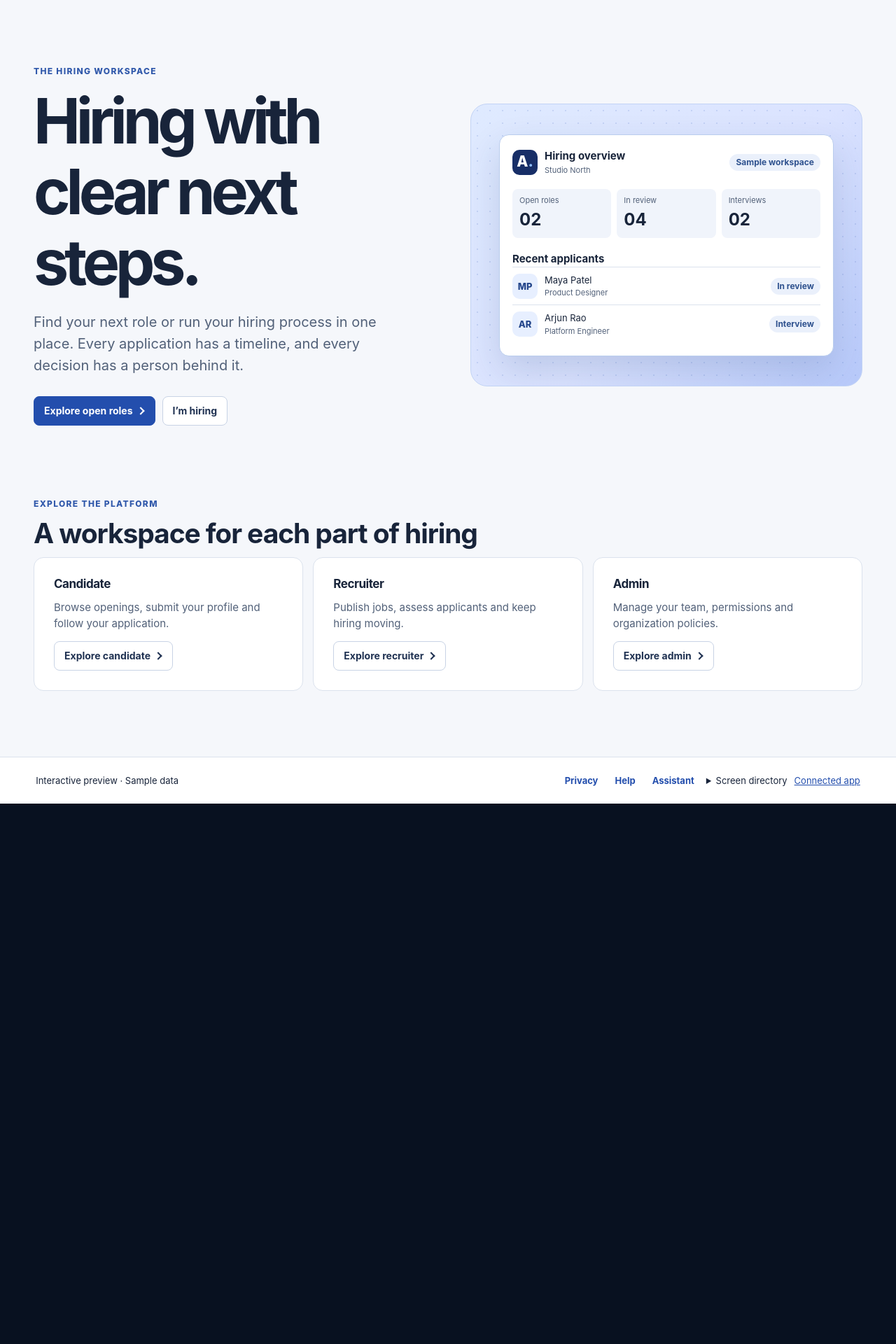
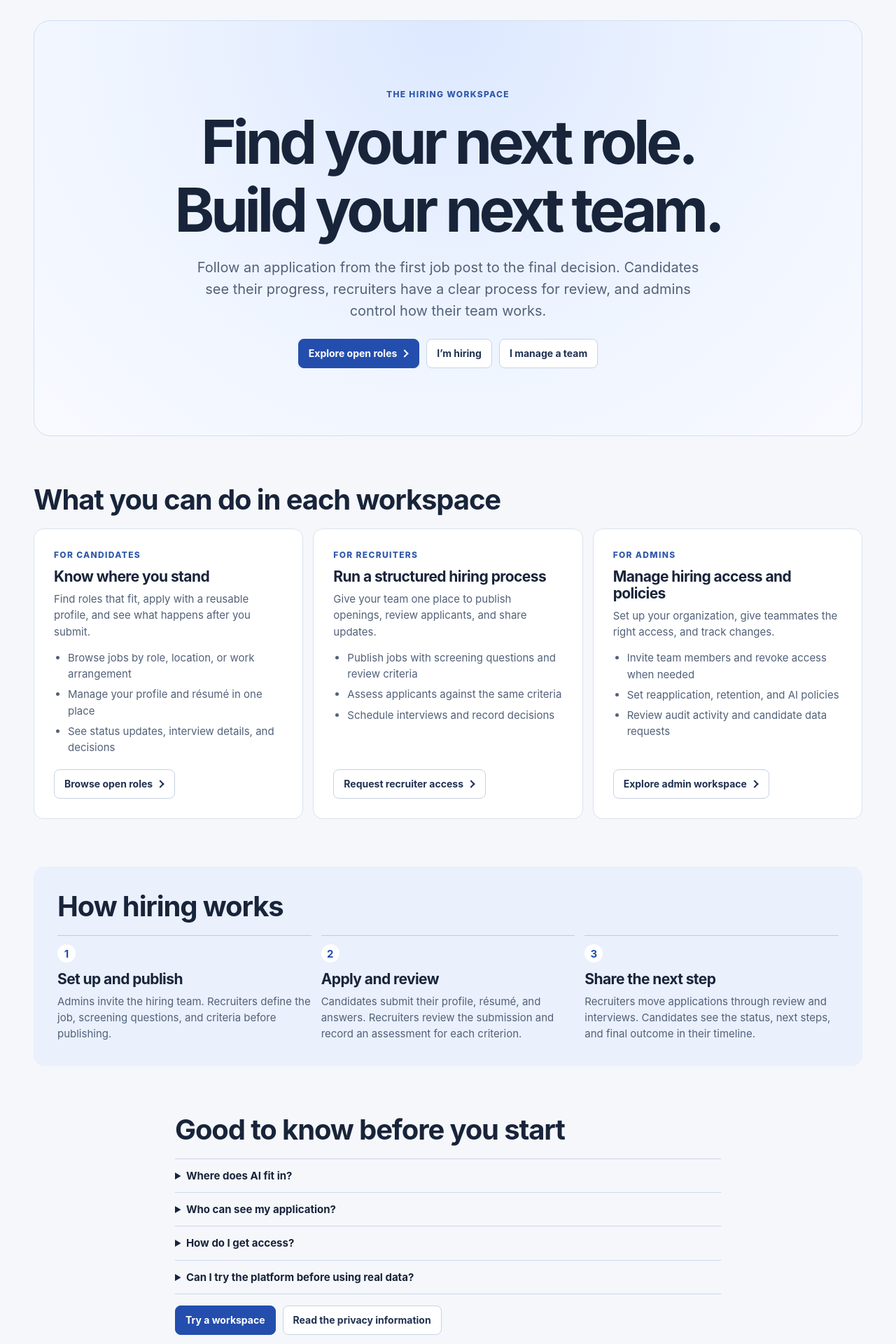
Before and after one commit to Daiyan66/AI-Resume-Analyser, a React (Vite) app in the folder apps/web/: page / in a window 1280 px wide. Shown: the part 100-2020 px from the top of the page at 70% size. Before the commit the page ends 1248 px from the top, so only its background shows below. Built offline with nearby package versions, Linux system fonts and the light colour scheme.

Commit message:
Explain all three workspaces on the landing page

```diff
--- a/apps/web/src/main.tsx
+++ b/apps/web/src/main.tsx
@@ -5,9 +5,10 @@ import App from './App.tsx'
 import Preview from './preview/Preview.tsx'
 
 const legacyRoutes = ['/connected', '/invite']
+const legacyHashes = ['#home', '#candidate', '#recruiter', '#admin', '#documents']
 const params = new URLSearchParams(location.search)
 const connected = legacyRoutes.includes(location.pathname.replace(/\/$/, '')) ||
-  (location.pathname === '/' && (params.has('verify') || params.has('token') || location.hash.length > 1))
+  (location.pathname === '/' && (params.has('verify') || params.has('token') || legacyHashes.includes(location.hash)))
 
 createRoot(document.getElementById('root')!).render(
   <StrictMode>
--- a/apps/web/src/preview/Preview.tsx
+++ b/apps/web/src/preview/Preview.tsx
@@ -281,7 +281,7 @@ export default function Preview() {
     <a href="#preview-content" className="pv-skip" onClick={e=>{e.preventDefault();document.getElementById('preview-content')?.focus()}}>Skip to content</a>
     <header className="pv-header"><div className="pv-top">
       <Link go={go} id="home" className="pv-brand"><span className="pv-mark">A<span>.</span></span><span>AI Resume Analyser</span></Link>
-      <nav aria-label="Top navigation">{link('jobs','Find jobs',undefined,'pv-top-link')}{link('how','How it works',undefined,'pv-top-link')}{role?link('account',roleLabel[role]+' workspace',undefined,'pv-button'):link('login','Sign in',undefined,'pv-button')}{!role&&link('register','Create account',undefined,'pv-button primary')}</nav>
+      <nav aria-label="Top navigation"><a className="pv-top-link" href="/#how-it-works">How it works</a>{role?link('account',roleLabel[role]+' workspace',undefined,'pv-button'):link('login','Sign in',undefined,'pv-button')}{!role&&link('register','Create account',undefined,'pv-button primary')}</nav>
     </div></header>
     <div className="pv-body">
       {inWorkspace&&role&&<aside className="pv-sidebar"><div className="pv-org"><span className="pv-symbol">{data.organization.slice(0,2).toUpperCase()}</span><div><strong>{data.organization}</strong><small>{roleLabel[role]} workspace</small></div></div>
@@ -297,20 +297,74 @@ export default function Preview() {
     <footer className="pv-footer"><span>Interactive preview · Sample data</span><nav aria-label="Footer">{link('privacy','Privacy',undefined,'pv-top-link')}{link('help','Help',undefined,'pv-top-link')}{link('assistant','Assistant',undefined,'pv-top-link')}<details><summary>Screen directory</summary><div className="pv-directory">{screens.map(s=><Link key={s.id} go={go} id={s.id}>{s.title}</Link>)}</div></details><a href="/connected">Connected app</a></nav></footer>
   </div>
 }
+const audiences = [
+  {
+    role: 'For candidates', title: 'Know where you stand',
+    description: 'Find roles that fit, apply with a reusable profile, and see what happens after you submit.',
+    features: ['Browse jobs by role, location, or work arrangement', 'Manage your profile and résumé in one place', 'See status updates, interview details, and decisions'],
+    target: 'jobs', action: 'Browse open roles',
+  },
+  {
+    role: 'For recruiters', title: 'Run a structured hiring process',
+    description: 'Give your team one place to publish openings, review applicants, and share updates.',
+    features: ['Publish jobs with screening questions and review criteria', 'Assess applicants against the same criteria', 'Schedule interviews and record decisions'],
+    target: 'access', action: 'Request recruiter access',
+  },
+  {
+    role: 'For admins', title: 'Manage hiring access and policies',
+    description: 'Set up your organization, give teammates the right access, and track changes.',
+    features: ['Invite team members and revoke access when needed', 'Set reapplication, retention, and AI policies', 'Review audit activity and candidate data requests'],
+    target: 'adash', action: 'Explore admin workspace',
+  },
+] as const
+
 function Home({go}:{go:Navigate}) {
+  useEffect(()=>{
+    if (location.hash==='#how-it-works') document.getElementById('how-it-works')?.scrollIntoView()
+  }, [])
+
   return <>
-    <div className="pv-hero"><div className="pv-hero-copy"><p className="pv-kicker">THE HIRING WORKSPACE</p><h1>Hiring with<br/>clear next steps.</h1><p>Find your next role or run your hiring process in one place. Every application has a timeline, and every decision has a person behind it.</p>
-      <div className="pv-actions"><Link go={go} id="jobs" className="pv-button primary">Explore open roles <span className="pv-link-arrow" aria-hidden="true"/></Link><Link go={go} id="access" className="pv-button">I’m hiring</Link></div></div>
-      <div className="pv-hero-visual" aria-label="Example hiring pipeline"><div className="pv-mini">
-        <div className="pv-mini-top"><span className="pv-mark">A<span>.</span></span><div><strong>Hiring overview</strong><small>Studio North</small></div><Pill>Sample workspace</Pill></div>
-        <div className="pv-mini-stats"><div><small>Open roles</small><strong>02</strong></div><div><small>In review</small><strong>04</strong></div><div><small>Interviews</small><strong>02</strong></div></div>
-        <div className="pv-mini-app"><strong>Recent applicants</strong><div><span className="pv-avatar">MP</span><span>Maya Patel<small>Product Designer</small></span><Pill>In review</Pill></div><div><span className="pv-avatar">AR</span><span>Arjun Rao<small>Platform Engineer</small></span><Pill>Interview</Pill></div></div>
-      </div></div>
-    </div>
-    <section className="pv-home-roles"><p className="pv-kicker">EXPLORE THE PLATFORM</p><h2>A workspace for each part of hiring</h2><div className="pv-grid stats">{[
-      ['Candidate','Browse openings, submit your profile and follow your application.','jobs'],
-      ['Recruiter','Publish jobs, assess applicants and keep hiring moving.','rdash'],
-      ['Admin','Manage your team, permissions and organization policies.','adash'],
-    ].map(([title,detail,target])=><article className="pv-card" key={title}><h3>{title}</h3><p>{detail}</p><Link go={go} id={target} className="pv-button">Explore {title.toLowerCase()} <span className="pv-link-arrow" aria-hidden="true"/></Link></article>)}</div></section>
+    <section className="pv-hero" aria-labelledby="landing-title">
+      <p className="pv-kicker">THE HIRING WORKSPACE</p>
+      <h1 id="landing-title">Find your next role.<br/>Build your next team.</h1>
+      <p className="pv-hero-intro">Follow an application from the first job post to the final decision. Candidates see their progress, recruiters have a clear process for review, and admins control how their team works.</p>
+      <div className="pv-actions pv-hero-actions">
+        <Link go={go} id="jobs" className="pv-button primary">Explore open roles <span className="pv-link-arrow" aria-hidden="true"/></Link>
+        <Link go={go} id="access" className="pv-button">I’m hiring</Link>
+        <Link go={go} id="adash" className="pv-button">I manage a team</Link>
+      </div>
+    </section>
+
+    <section className="pv-home-section" aria-labelledby="workspaces-title">
+      <h2 id="workspaces-title">What you can do in each workspace</h2>
+      <div className="pv-home-grid">{audiences.map(audience=><article className="pv-card pv-role-card" key={audience.role}>
+        <p className="pv-kicker">{audience.role}</p>
+        <h3>{audience.title}</h3>
+        <p>{audience.description}</p>
+        <ul>{audience.features.map(feature=><li key={feature}>{feature}</li>)}</ul>
+        <Link go={go} id={audience.target} className="pv-button">{audience.action} <span className="pv-link-arrow" aria-hidden="true"/></Link>
+      </article>)}</div>
+    </section>
+
+    <section id="how-it-works" className="pv-home-section pv-journey" aria-labelledby="journey-title" tabIndex={-1}>
+      <h2 id="journey-title">How hiring works</h2>
+      <ol className="pv-home-grid">
+        <li><h3>Set up and publish</h3><p>Admins invite the hiring team. Recruiters define the job, screening questions, and criteria before publishing.</p></li>
+        <li><h3>Apply and review</h3><p>Candidates submit their profile, résumé, and answers. Recruiters review the submission and record an assessment for each criterion.</p></li>
+        <li><h3>Share the next step</h3><p>Recruiters move applications through review and interviews. Candidates see the status, next steps, and final outcome in their timeline.</p></li>
+      </ol>
+    </section>
+
+    <section className="pv-home-section pv-home-faq" aria-labelledby="platform-faq">
+      <h2 id="platform-faq">Good to know before you start</h2>
+      <details><summary>Where does AI fit in?</summary><p>AI can help draft job descriptions and offer coaching suggestions. The hiring team reviews the evidence and makes the decision.</p></details>
+      <details><summary>Who can see my application?</summary><p>Candidates can see their own applications and updates. Hiring teams can review submissions for their jobs. Internal assessments and decision notes stay in the hiring workspace.</p></details>
+      <details><summary>How do I get access?</summary><p>Candidates can create an account. Recruiters can request access or accept an organization invitation, and admins can open their organization’s workspace after signing in.</p></details>
+      <details><summary>Can I try the platform before using real data?</summary><p>Yes. Choose a sample role on the sign-in screen to try the workflows with fictional data. Preview activity stays in this browser.</p></details>
+      <div className="pv-actions">
+        <Link go={go} id="login" className="pv-button primary">Try a workspace</Link>
+        <Link go={go} id="privacy" className="pv-button">Read the privacy information</Link>
+      </div>
+    </section>
   </>
 }
--- a/apps/web/src/preview/preview.css
+++ b/apps/web/src/preview/preview.css
@@ -33,23 +33,35 @@
 .pv-app .pv-kicker {color:#3159ab;font-size:12px;font-weight:800;letter-spacing:.11em;margin-bottom:10px}
 .pv-page-heading {margin-bottom:24px}
 .pv-page-heading p:last-child {font-size:16px;max-width:68ch}
-.pv-hero {display:grid;grid-template-columns:1fr 1fr;gap:clamp(22px,5vw,75px);align-items:center;padding:clamp(28px,5vw,70px) 0}
-.pv-hero h1 {font-size:clamp(47px,7vw,96px);letter-spacing:-.069em}
-.pv-hero-copy>p:not(.pv-kicker) {font-size:clamp(16px,2vw,20px);max-width:40ch;margin:20px 0 28px}
-.pv-hero-visual {display:grid;place-items:center;min-width:0;background:linear-gradient(135deg,#dfeaff,#dbe3ff 55%,#b7c9fa);min-height:404px;border-radius:24px;padding:clamp(12px,4vw,40px);position:relative;overflow:hidden;border:1px solid #c2d3f5}
-.pv-hero-visual:before {content:"";position:absolute;inset:0;background-image:radial-gradient(#587bc8 1px,transparent 1px);background-size:18px 18px;opacity:.19}
-.pv-mini {position:relative;background:white;border-radius:14px;width:100%;max-width:550px;padding:18px;box-shadow:0 20px 50px #19357229;border:1px solid #bacded}
-.pv-mini-top,.pv-mini-app>div {display:flex;align-items:center;gap:10px}
-.pv-mini-top>div {flex:1}
-.pv-mini small {display:block;color:var(--pv-muted);font-size:11px}
-.pv-mini-stats {display:grid;grid-template-columns:repeat(3,minmax(0,1fr));gap:8px;margin:18px 0}
-.pv-mini-stats>div {background:#f0f4fb;padding:8px 10px;border-radius:8px}
-.pv-mini-stats strong {font-size:24px}
-.pv-mini-app>div {border-top:1px solid var(--pv-line);padding:8px 0;font-size:13px}
-.pv-mini-app>div>span:nth-child(2) {flex:1}
-.pv-avatar,.pv-symbol {display:inline-grid;place-items:center;width:36px;height:36px;flex:none;border-radius:10px;background:#e7efff;color:#24468b;font-weight:800;font-size:13px}
-.pv-home-roles {padding:20px 0 38px}
-.pv-home-roles h2 {font-size:clamp(26px,4vw,39px)}
+.pv-hero {
+  text-align:center;padding:clamp(44px,8vw,96px) clamp(16px,5vw,70px);
+  border:1px solid #d0def5;border-radius:24px;
+  background:radial-gradient(ellipse at 50% 0%,#dce8ff 0%,#eef4ff 53%,#f8faff 100%);
+}
+.pv-hero h1 {max-width:none;font-size:clamp(38px,7vw,86px);letter-spacing:-.06em}
+.pv-app .pv-hero-intro {max-width:57ch;margin:18px auto 24px;font-size:clamp(16px,2vw,20px)}
+.pv-hero-actions {justify-content:center}
+.pv-symbol {display:inline-grid;place-items:center;width:36px;height:36px;flex:none;border-radius:10px;background:#e7efff;color:#24468b;font-weight:800;font-size:13px}
+.pv-main .pv-home-section {margin-top:clamp(32px,6vw,68px)}
+.pv-home-section h2 {font-size:clamp(26px,4vw,40px);max-width:28ch;margin-bottom:19px}
+.pv-home-grid {display:grid;grid-template-columns:repeat(3,minmax(0,1fr));gap:14px}
+.pv-role-card {display:flex;flex-direction:column;align-items:flex-start}
+.pv-role-card .pv-kicker {text-transform:uppercase}
+.pv-role-card h3,.pv-journey h3 {font-size:21px;margin-bottom:8px}
+.pv-role-card ul {padding-left:20px;margin:0 0 20px;color:var(--pv-muted)}
+.pv-role-card li+li {margin-top:6px}
+.pv-role-card .pv-button {margin-top:auto}
+.pv-journey {padding:clamp(18px,3vw,34px);background:#eaf0fc;border-radius:16px;scroll-margin-top:16px}
+.pv-journey ol {padding:0;margin:0;list-style:none;counter-reset:journey}
+.pv-journey li {counter-increment:journey;border-top:1px solid #bdcbea;padding-top:12px}
+.pv-journey li::before {content:counter(journey);display:grid;place-items:center;width:26px;height:26px;margin-bottom:12px;border-radius:50%;background:white;color:#234ead;font-weight:750}
+.pv-journey li p {margin:0}
+.pv-home-faq {max-width:780px;margin-inline:auto}
+.pv-home-faq details {border-top:1px solid #cbd7e9;padding:12px 0}
+.pv-home-faq details:last-of-type {border-bottom:1px solid #cbd7e9}
+.pv-home-faq summary {cursor:pointer;font-weight:700}
+.pv-home-faq details p {margin:8px 0 0}
+.pv-home-faq .pv-actions {margin-top:16px}
 .pv-card,.pv-empty {background:var(--pv-surface);border:1px solid var(--pv-line);border-radius:14px;padding:clamp(16px,2.8vw,28px);min-width:0}
 .pv-card > .pv-form {margin:14px 0}
 .pv-empty {border-style:dashed}
@@ -105,15 +117,11 @@
 .pv-directory {position:absolute;bottom:calc(100% + 10px);right:0;width:min(260px,72vw);max-height:44vh;overflow:auto;background:white;border:1px solid var(--pv-line);border-radius:9px;padding:10px;box-shadow:0 8px 30px #18243a22;z-index:2;display:grid;gap:6px}
 @media(max-width:900px) {
   .pv-sidebar {flex-basis:178px}
-  .pv-hero {gap:20px}
-  .pv-hero-visual {min-height:340px}
 }
 @media(max-width:680px) {
   .pv-top {align-items:flex-start;flex-direction:column;gap:7px}
   .pv-top nav {gap:4px}
-  .pv-hero,.pv-auth {grid-template-columns:1fr}
-  .pv-hero-visual {min-height:280px;padding:13px}
-  .pv-hero h1 {font-size:clamp(44px,11vw,63px)}
+  .pv-home-grid,.pv-auth {grid-template-columns:1fr}
   .pv-body {display:block}
   .pv-sidebar {padding:9px 13px;gap:7px;border-right:0;border-bottom:1px solid var(--pv-line)}
   .pv-org {display:none}
```
